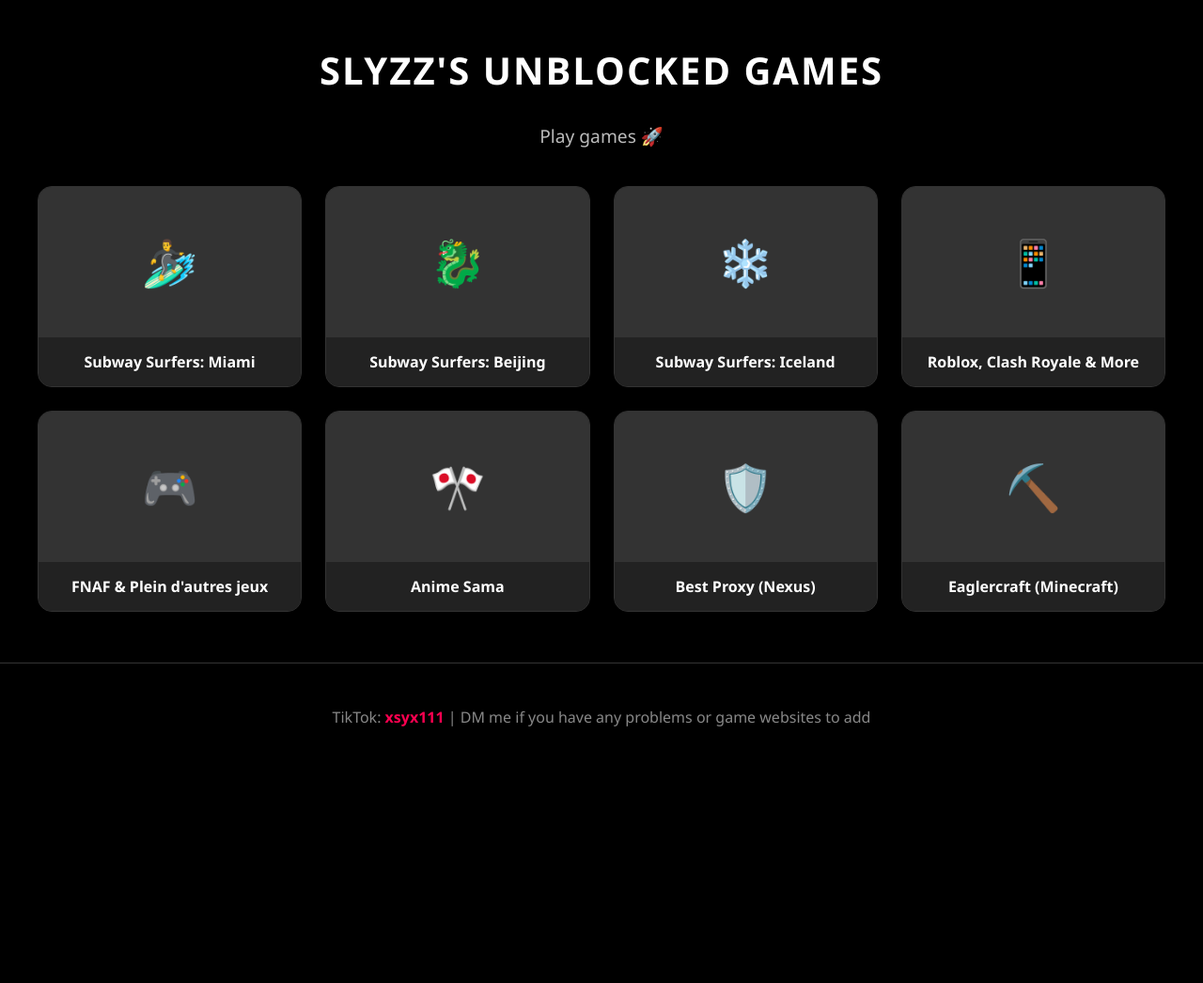
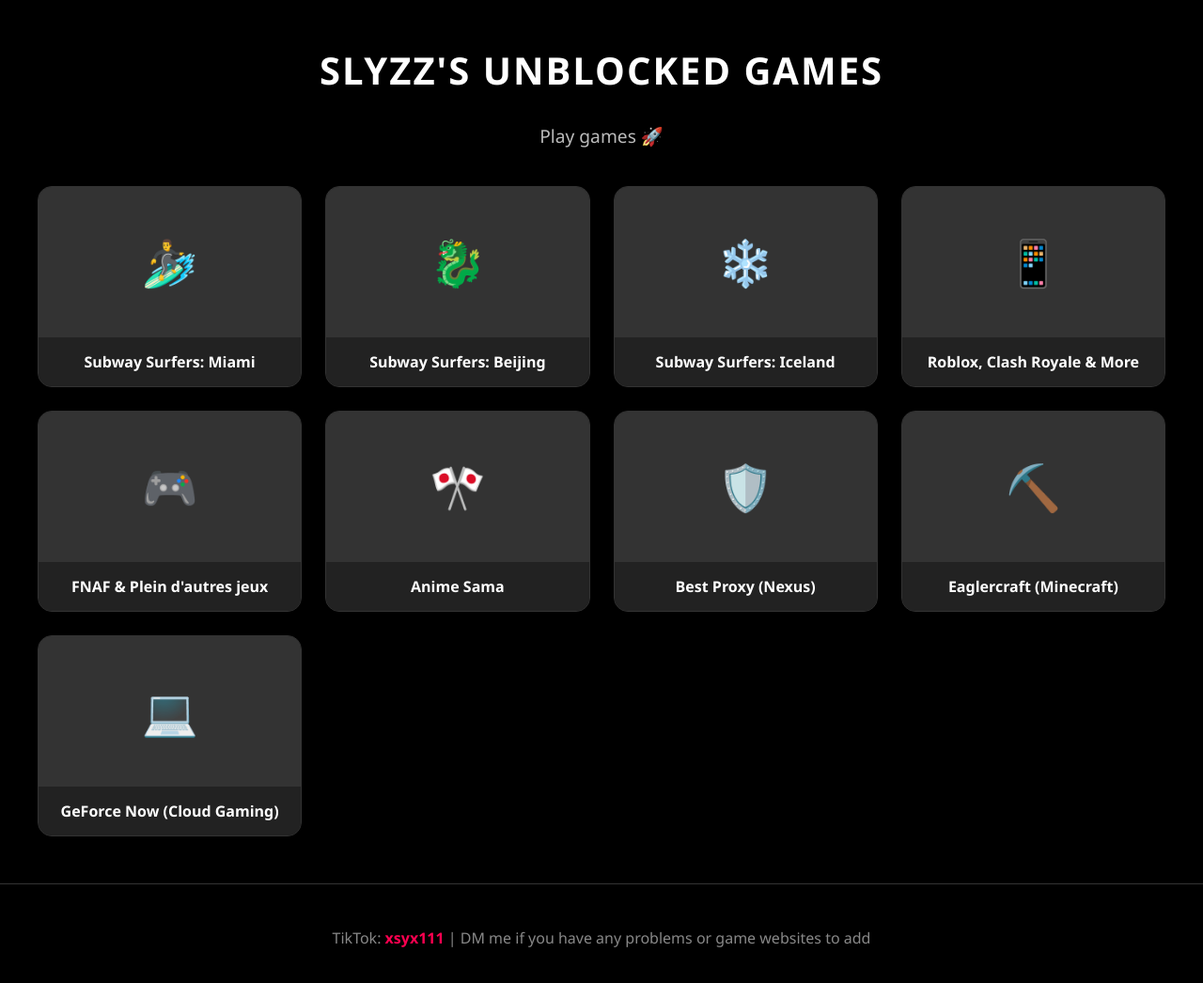
Before and after one commit to hamzabulut0422-arch/Unblocked-game-websites, a plain HTML site: page index.html in a window 1280 px wide. Shown: the whole page at 94% size. Before the commit the page ends 840 px from the top, so only its background shows below. Drawn offline with Linux system fonts and the light colour scheme.

Commit message:
Add GeForce Now game card to index.html

```diff
--- a/index.html
+++ b/index.html
@@ -142,6 +142,11 @@
             <div class="game-title">Eaglercraft (Minecraft)</div>
         </a>
 
+        <a href="https://play.geforcenow.com/mall/#/loginwall" target="_blank" class="game-card">
+            <div class="game-thumb">💻</div>
+            <div class="game-title">GeForce Now (Cloud Gaming)</div>
+        </a>
+
     </div>
 
     <footer>
```
